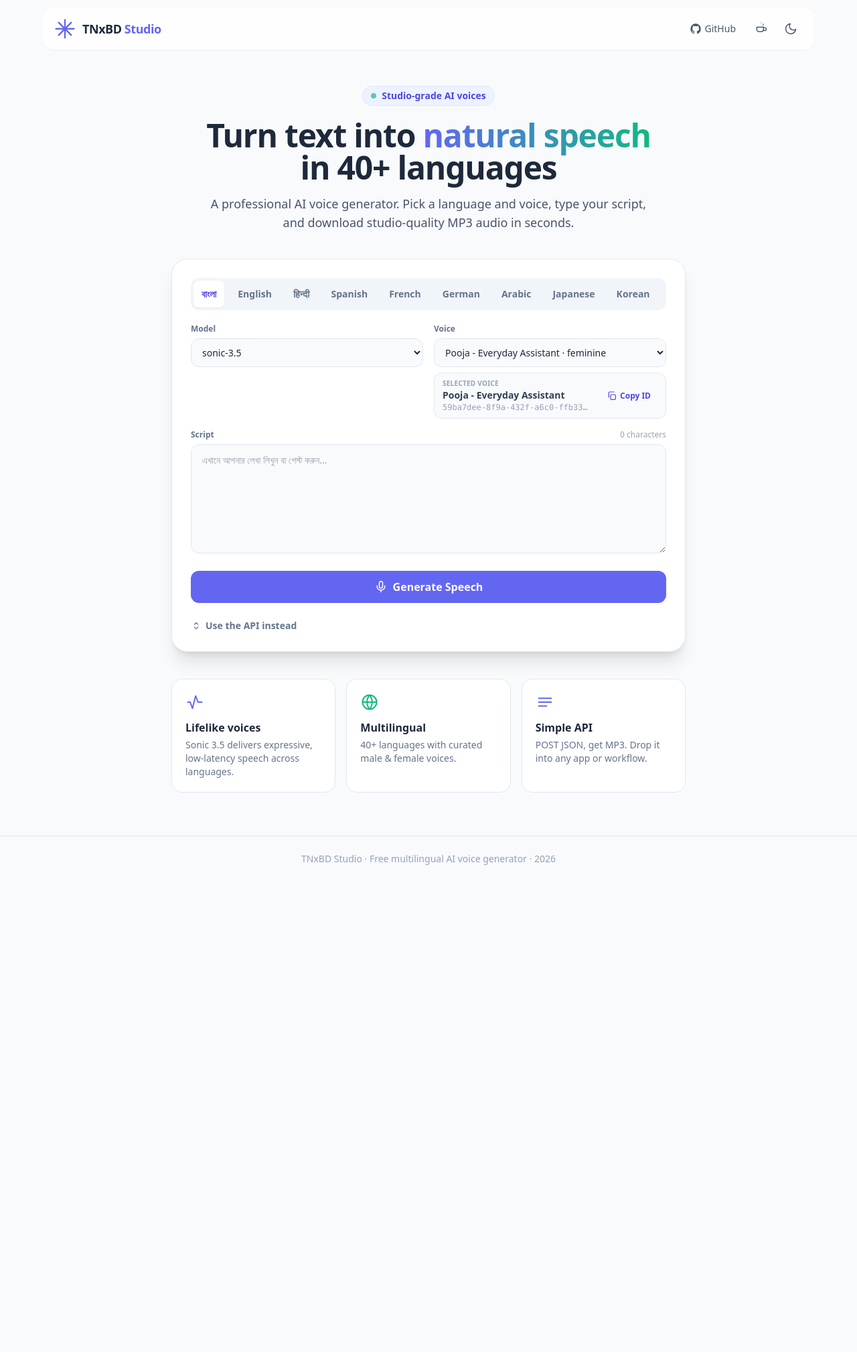
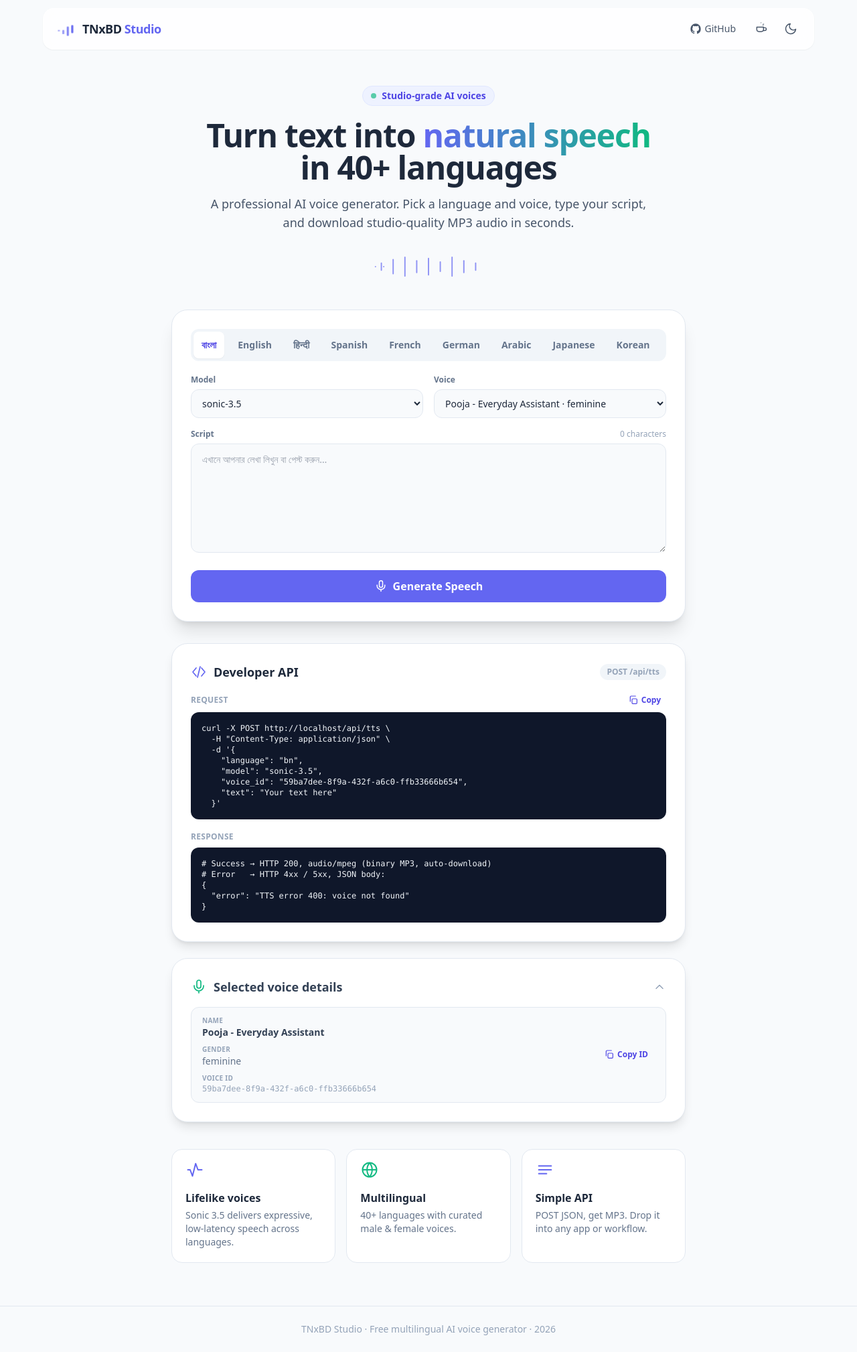
Before and after one commit to nayem-48ai/cartesia-tts-studio, a Flask app: page / in a window 1280 px wide. Shown: the whole page at 67% size. Before the commit the page ends 1291 px from the top, so only its background shows below. Run offline with Flask 3, Linux system fonts and the light colour scheme; some libraries are stand-ins or nearby versions.

Commit message:
Redesign: separate API section, move voice details to expandable card, add animated logo + feature hover effects

```diff
--- a/templates/index.html
+++ b/templates/index.html
@@ -52,6 +52,33 @@
     .coffee-cup { transition: transform .2s ease; }
     @keyframes popIn { 0%{opacity:0;transform:scale(.96) translateY(8px)} 100%{opacity:1;transform:scale(1) translateY(0)} }
     #supportModal .modal-card { animation: popIn .22s ease-out; }
+
+    /* Animated logo / soundwave */
+    @keyframes wave { 0%,100%{transform:scaleY(.3);opacity:.55} 50%{transform:scaleY(1);opacity:1} }
+    .soundwave rect { transform-box: fill-box; transform-origin: bottom center; animation: wave 1.1s ease-in-out infinite; }
+    .soundwave rect:nth-child(2){ animation-delay:.14s }
+    .soundwave rect:nth-child(3){ animation-delay:.28s }
+    .soundwave rect:nth-child(4){ animation-delay:.42s }
+    .soundwave rect:nth-child(5){ animation-delay:.56s }
+    @keyframes logoGlow { 0%,100%{filter:drop-shadow(0 0 0 rgba(99,102,241,0))} 50%{filter:drop-shadow(0 0 7px rgba(99,102,241,.55))} }
+    .logo-mark { animation: logoGlow 3.4s ease-in-out infinite; transition: transform .25s ease; }
+    .logo-wrap:hover .logo-mark { transform: rotate(-6deg) scale(1.06); }
+
+    /* Feature cards hover + animated icons */
+    @keyframes floaty { 0%,100%{transform:translateY(0)} 50%{transform:translateY(-4px)} }
+    .feature-card { transition: transform .25s ease, box-shadow .25s ease, border-color .25s ease; }
+    .feature-card:hover { transform: translateY(-5px); box-shadow: 0 20px 45px -20px rgba(99,102,241,.5); border-color: rgba(99,102,241,.45); }
+    .feature-card .ficon { animation: floaty 4.5s ease-in-out infinite; transition: transform .25s ease, color .25s ease; }
+    .feature-card:hover .ficon { transform: scale(1.14) rotate(-4deg); color: #4f46e5; }
+    .feature-card:nth-child(2):hover .ficon { color: #059669; }
+
+    /* Expandable voice details */
+    details.vdetail > summary { list-style: none; cursor: pointer; }
+    details.vdetail > summary::-webkit-details-marker { display: none; }
+    details.vdetail .chev { transition: transform .25s ease; }
+    details.vdetail[open] .chev { transform: rotate(180deg); }
+    @keyframes fadeDown { 0%{opacity:0;transform:translateY(-6px)} 100%{opacity:1;transform:translateY(0)} }
+    details.vdetail[open] .vbody { animation: fadeDown .2s ease-out; }
   </style>
   <script type="application/ld+json">
   {
@@ -72,8 +99,15 @@
   <!-- Navbar -->
   <nav class="fixed top-3 left-3 right-3 z-50 mx-auto max-w-6xl">
     <div class="glass rounded-2xl border border-white/60 dark:border-slate-800 bg-white/80 dark:bg-slate-900/80 shadow-sm px-4 py-3 flex items-center justify-between">
-      <div class="flex items-center gap-2.5">
-        <svg class="w-8 h-8 text-brand-500" viewBox="0 0 24 24" fill="none" stroke="currentColor" stroke-width="1.8"><path d="M12 2v20M2 12h20M5 5l14 14M19 5L5 19" stroke-linecap="round"/></svg>
+      <div class="logo-wrap flex items-center gap-2.5">
+        <svg class="w-8 h-8 text-brand-500 logo-mark" viewBox="0 0 24 24" fill="none" stroke="currentColor" stroke-width="1.8">
+          <g class="soundwave">
+            <rect x="4" y="9" width="2.4" height="6" rx="1.2" fill="currentColor" stroke="none"/>
+            <rect x="9" y="6" width="2.4" height="12" rx="1.2" fill="currentColor" stroke="none"/>
+            <rect x="14" y="4" width="2.4" height="16" rx="1.2" fill="currentColor" stroke="none"/>
+            <rect x="19" y="7" width="2.4" height="10" rx="1.2" fill="currentColor" stroke="none"/>
+          </g>
+        </svg>
         <span class="font-extrabold text-lg tracking-tight">TNxBD <span class="text-brand-500">Studio</span></span>
       </div>
       <div class="flex items-center gap-2">
@@ -110,6 +144,23 @@
       <p class="mt-4 max-w-2xl mx-auto text-slate-600 dark:text-slate-400 text-base sm:text-lg">
         A professional AI voice generator. Pick a language and voice, type your script, and download studio-quality MP3 audio in seconds.
       </p>
+      <svg class="mx-auto mt-7 w-44 h-12 text-brand-500/70" viewBox="0 0 200 40" fill="none" stroke="currentColor" stroke-width="2.2" stroke-linecap="round">
+        <g class="soundwave">
+          <line x1="10" y1="20" x2="10" y2="20"/>
+          <line x1="24" y1="20" x2="24" y2="20"/>
+        </g>
+        <g class="soundwave" style="transform-origin:center">
+          <line x1="20" y1="14" x2="20" y2="26"/>
+          <line x1="40" y1="8"  x2="40" y2="32"/>
+          <line x1="60" y1="4"  x2="60" y2="36"/>
+          <line x1="80" y1="10" x2="80" y2="30"/>
+          <line x1="100" y1="6" x2="100" y2="34"/>
+          <line x1="120" y1="12" x2="120" y2="28"/>
+          <line x1="140" y1="4"  x2="140" y2="36"/>
+          <line x1="160" y1="10" x2="160" y2="30"/>
+          <line x1="180" y1="14" x2="180" y2="26"/>
+        </g>
+      </svg>
     </div>
   </header>
 
@@ -130,17 +181,6 @@
           <div>
             <label class="block text-xs font-semibold text-slate-500 dark:text-slate-400 mb-1.5">Voice</label>
             <select id="voiceSel" class="w-full rounded-xl border border-slate-200 dark:border-slate-700 bg-slate-50 dark:bg-slate-800 px-3 py-2.5 text-sm focus:ring-2 focus:ring-brand-400 outline-none cursor-pointer"></select>
-            <div id="voiceInfo" class="mt-2 hidden sm:flex items-center justify-between rounded-xl bg-slate-50 dark:bg-slate-800 border border-slate-200 dark:border-slate-700 px-3 py-2">
-              <div class="min-w-0">
-                <p class="text-[10px] font-semibold text-slate-400 uppercase tracking-wide">Selected voice</p>
-                <p id="voiceName" class="text-sm font-semibold text-slate-700 dark:text-slate-200 truncate">—</p>
-                <p id="voiceId" class="text-xs text-slate-400 font-mono truncate">—</p>
-              </div>
-              <button id="copyVoiceId" class="ml-3 shrink-0 inline-flex items-center gap-1 text-xs font-semibold text-brand-600 dark:text-brand-300 hover:text-brand-700 px-2.5 py-1.5 rounded-lg hover:bg-brand-50 dark:hover:bg-slate-700 transition-colors cursor-pointer" title="Copy voice ID">
-                <svg class="w-4 h-4" viewBox="0 0 24 24" fill="none" stroke="currentColor" stroke-width="1.8"><rect x="9" y="9" width="11" height="11" rx="2"/><path d="M5 15V5a2 2 0 0 1 2-2h10" stroke-linecap="round"/></svg>
-                Copy ID
-              </button>
-            </div>
           </div>
         </div>
 
@@ -191,14 +231,15 @@
 
         <!-- Error -->
         <div id="errorBox" class="mt-4 hidden rounded-xl border border-red-200 dark:border-red-800 bg-red-50 dark:bg-red-900/20 p-3 text-sm text-red-700 dark:text-red-300"></div>
+      </div>
 
-        <!-- API hint -->
-        <details class="mt-6 group">
-          <summary class="cursor-pointer text-sm font-semibold text-slate-500 dark:text-slate-400 hover:text-brand-600 list-none flex items-center gap-1.5">
-            <svg class="w-4 h-4" viewBox="0 0 24 24" fill="none" stroke="currentColor" stroke-width="1.8"><path d="M8 9l4-4 4 4M8 15l4 4 4-4" stroke-linecap="round" stroke-linejoin="round"/></svg>
-            Use the API instead
-          </summary>
-          <div class="mt-3 space-y-3">
+      <!-- API section (separate from main TTS) -->
+      <section class="mt-8 bg-white dark:bg-slate-900 rounded-3xl border border-slate-200 dark:border-slate-800 shadow-lg p-5 sm:p-7">
+        <div class="flex items-center gap-2.5 mb-4">
+          <svg class="w-6 h-6 text-brand-500" viewBox="0 0 24 24" fill="none" stroke="currentColor" stroke-width="1.7"><path d="M8 6L3 12l5 6M16 6l5 6-5 6M14 4l-4 16" stroke-linecap="round" stroke-linejoin="round"/></svg>
+          <h2 class="text-lg font-bold">Developer API</h2>
+          <span class="ml-auto text-xs font-semibold text-slate-400 bg-slate-100 dark:bg-slate-800 px-2.5 py-1 rounded-full">POST /api/tts</span>
+        </div>
         <div>
           <div class="flex items-center justify-between mb-1.5">
             <span class="text-xs font-semibold text-slate-400 uppercase tracking-wide">Request</span>
@@ -209,7 +250,7 @@
           </div>
           <pre class="text-xs bg-slate-900 text-slate-100 rounded-xl p-4 overflow-x-auto"><code id="apiSnippet"></code></pre>
         </div>
-            <div>
+        <div class="mt-3">
           <span class="text-xs font-semibold text-slate-400 uppercase tracking-wide">Response</span>
           <pre class="mt-1.5 text-xs bg-slate-900 text-slate-100 rounded-xl p-4 overflow-x-auto"><code># Success → HTTP 200, audio/mpeg (binary MP3, auto-download)
 # Error   → HTTP 4xx / 5xx, JSON body:
@@ -217,24 +258,45 @@
   "error": "TTS error 400: voice not found"
 }</code></pre>
         </div>
+      </section>
+
+      <!-- Expandable Voice details (below API) -->
+      <details class="vdetail mt-6 bg-white dark:bg-slate-900 rounded-3xl border border-slate-200 dark:border-slate-800 shadow-lg p-5 sm:p-7" open>
+        <summary class="flex items-center gap-2.5 text-slate-700 dark:text-slate-200">
+          <svg class="w-6 h-6 text-cta-500" viewBox="0 0 24 24" fill="none" stroke="currentColor" stroke-width="1.7"><path d="M12 2a3 3 0 0 1 3 3v6a3 3 0 0 1-6 0V5a3 3 0 0 1 3-3Z" stroke-linejoin="round"/><path d="M19 10v1a7 7 0 0 1-14 0v-1M12 18v3" stroke-linecap="round"/></svg>
+          <h2 class="text-lg font-bold">Selected voice details</h2>
+          <svg class="chev w-5 h-5 ml-auto text-slate-400" viewBox="0 0 24 24" fill="none" stroke="currentColor" stroke-width="1.8"><path d="M6 9l6 6 6-6" stroke-linecap="round" stroke-linejoin="round"/></svg>
+        </summary>
+        <div class="vbody mt-4 rounded-xl bg-slate-50 dark:bg-slate-800 border border-slate-200 dark:border-slate-700 px-4 py-3 flex items-center justify-between gap-3">
+          <div class="min-w-0">
+            <p class="text-[10px] font-semibold text-slate-400 uppercase tracking-wide">Name</p>
+            <p id="voiceName" class="text-sm font-semibold text-slate-700 dark:text-slate-200 truncate">—</p>
+            <p class="mt-2 text-[10px] font-semibold text-slate-400 uppercase tracking-wide">Gender</p>
+            <p id="voiceGender" class="text-sm text-slate-500 dark:text-slate-400">—</p>
+            <p class="mt-2 text-[10px] font-semibold text-slate-400 uppercase tracking-wide">Voice ID</p>
+            <p id="voiceId" class="text-xs text-slate-400 font-mono truncate">—</p>
+          </div>
+          <button id="copyVoiceId" class="ml-3 shrink-0 inline-flex items-center gap-1 text-xs font-semibold text-brand-600 dark:text-brand-300 hover:text-brand-700 px-2.5 py-1.5 rounded-lg hover:bg-brand-50 dark:hover:bg-slate-700 transition-colors cursor-pointer" title="Copy voice ID">
+            <svg class="w-4 h-4" viewBox="0 0 24 24" fill="none" stroke="currentColor" stroke-width="1.8"><rect x="9" y="9" width="11" height="11" rx="2"/><path d="M5 15V5a2 2 0 0 1 2-2h10" stroke-linecap="round"/></svg>
+            Copy ID
+          </button>
         </div>
       </details>
-      </div>
 
       <!-- Features -->
       <div class="mt-10 grid sm:grid-cols-3 gap-4">
-        <div class="bg-white dark:bg-slate-900 rounded-2xl border border-slate-200 dark:border-slate-800 p-5">
-          <svg class="w-7 h-7 text-brand-500" viewBox="0 0 24 24" fill="none" stroke="currentColor" stroke-width="1.7"><path d="M3 12h3l3 8 4-16 3 8h5" stroke-linecap="round" stroke-linejoin="round"/></svg>
+        <div class="feature-card bg-white dark:bg-slate-900 rounded-2xl border border-slate-200 dark:border-slate-800 p-5 cursor-default">
+          <svg class="ficon w-7 h-7 text-brand-500" viewBox="0 0 24 24" fill="none" stroke="currentColor" stroke-width="1.7"><path d="M3 12h3l3 8 4-16 3 8h5" stroke-linecap="round" stroke-linejoin="round"/></svg>
           <h3 class="mt-3 font-bold">Lifelike voices</h3>
           <p class="mt-1 text-sm text-slate-500 dark:text-slate-400">Sonic 3.5 delivers expressive, low-latency speech across languages.</p>
         </div>
-        <div class="bg-white dark:bg-slate-900 rounded-2xl border border-slate-200 dark:border-slate-800 p-5">
-          <svg class="w-7 h-7 text-cta-500" viewBox="0 0 24 24" fill="none" stroke="currentColor" stroke-width="1.7"><circle cx="12" cy="12" r="9"/><path d="M3 12h18M12 3a14 14 0 0 1 0 18M12 3a14 14 0 0 0 0 18" stroke-linejoin="round"/></svg>
+        <div class="feature-card bg-white dark:bg-slate-900 rounded-2xl border border-slate-200 dark:border-slate-800 p-5 cursor-default">
+          <svg class="ficon w-7 h-7 text-cta-500" viewBox="0 0 24 24" fill="none" stroke="currentColor" stroke-width="1.7"><circle cx="12" cy="12" r="9"/><path d="M3 12h18M12 3a14 14 0 0 1 0 18M12 3a14 14 0 0 0 0 18" stroke-linejoin="round"/></svg>
           <h3 class="mt-3 font-bold">Multilingual</h3>
           <p class="mt-1 text-sm text-slate-500 dark:text-slate-400">40+ languages with curated male &amp; female voices.</p>
         </div>
-        <div class="bg-white dark:bg-slate-900 rounded-2xl border border-slate-200 dark:border-slate-800 p-5">
-          <svg class="w-7 h-7 text-brand-500" viewBox="0 0 24 24" fill="none" stroke="currentColor" stroke-width="1.7"><path d="M4 7h16M4 12h16M4 17h10" stroke-linecap="round"/></svg>
+        <div class="feature-card bg-white dark:bg-slate-900 rounded-2xl border border-slate-200 dark:border-slate-800 p-5 cursor-default">
+          <svg class="ficon w-7 h-7 text-brand-500" viewBox="0 0 24 24" fill="none" stroke="currentColor" stroke-width="1.7"><path d="M4 7h16M4 12h16M4 17h10" stroke-linecap="round"/></svg>
           <h3 class="mt-3 font-bold">Simple API</h3>
           <p class="mt-1 text-sm text-slate-500 dark:text-slate-400">POST JSON, get MP3. Drop it into any app or workflow.</p>
         </div>
@@ -333,7 +395,8 @@
       const vSel = $('voiceSel'); vSel.innerHTML = '';
       (vRes.voices || []).forEach(v => {
         const o = document.createElement('option'); o.value = v.id;
-        o.textContent = v.name + ' · ' + v.gender; vSel.appendChild(o);
+        o.textContent = v.name + ' · ' + v.gender;
+        o.dataset.gender = v.gender; vSel.appendChild(o);
       });
       updateSnippet();
       updateVoiceInfo();
@@ -358,10 +421,10 @@
 
     function updateVoiceInfo() {
       const sel = $('voiceSel');
-      if (!sel.value) { $('voiceInfo').classList.add('hidden'); return; }
-      $('voiceInfo').classList.remove('hidden');
+      if (!sel.value) return;
       const opt = sel.selectedOptions[0];
       $('voiceName').textContent = opt ? opt.textContent.split(' · ')[0] : '—';
+      $('voiceGender').textContent = opt ? (opt.dataset.gender || '—') : '—';
       $('voiceId').textContent = sel.value;
     }
 
```
Lines whose indentation alone changed are shown as unchanged.
